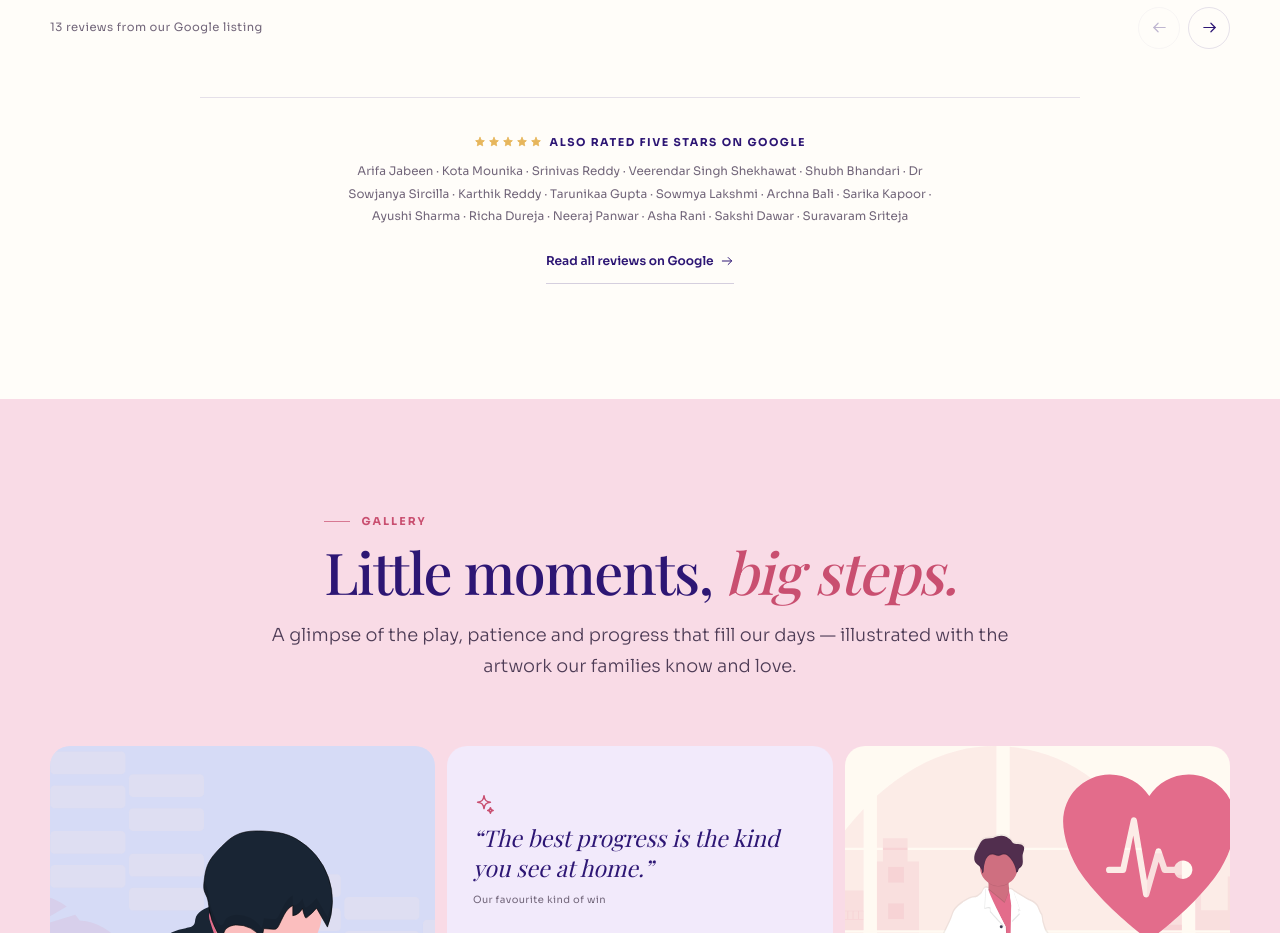
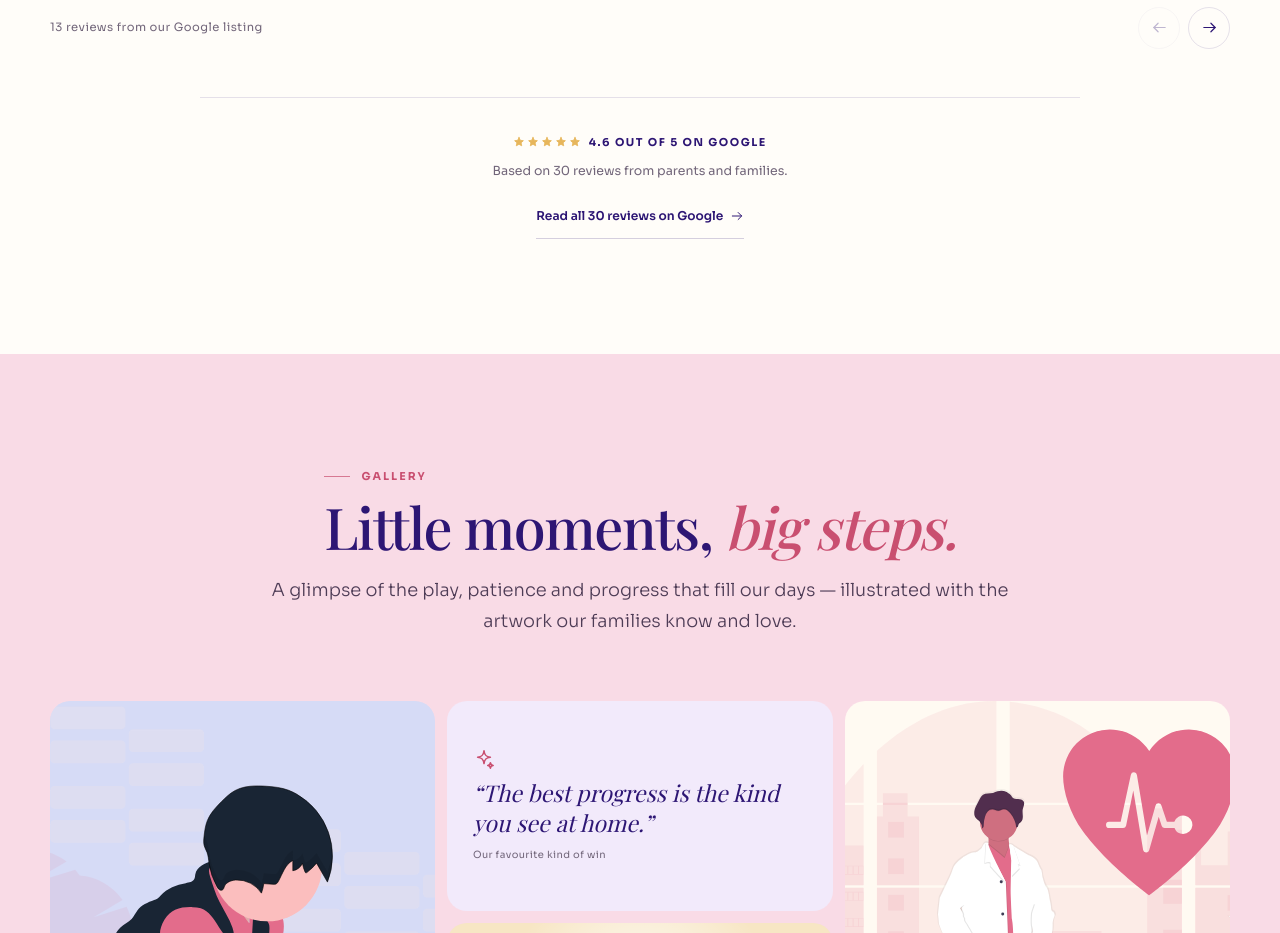
Before and after one commit to atchyutn/healandheed, an Astro site: page / in a window 1280 px wide. Shown: the part 10700-11633 px from the top of the page. Built offline with nearby package versions, Linux system fonts and the light colour scheme; Astro itself is replaced by a stand-in of ours.

Commit message:
content: show verified Google rating instead of unverified names
The names line asserted that all 17 rating-only reviewers gave five
stars, but the listing has 26 five-star, 1 four-star and 3 one-star
reviews, so at least two listed names were one-star reviewers and one
was four-star. Replace the line with the verifiable aggregate
(4.6 out of 5, 30 reviews) and keep the link to the full listing.

```diff
--- a/src/data/content.ts
+++ b/src/data/content.ts
@@ -91,25 +91,10 @@ export const testimonials = [
   },
 ];
 
-export const ratingOnlyReviews = [
-  'Arifa Jabeen',
-  'Kota Mounika',
-  'Srinivas Reddy',
-  'Veerendar Singh Shekhawat',
-  'Shubh Bhandari',
-  'Dr Sowjanya Sircilla',
-  'Karthik Reddy',
-  'Tarunikaa Gupta',
-  'Sowmya Lakshmi',
-  'Archna Bali',
-  'Sarika Kapoor',
-  'Ayushi Sharma',
-  'Richa Dureja',
-  'Neeraj Panwar',
-  'Asha Rani',
-  'Sakshi Dawar',
-  'Suravaram Sriteja',
-];
+export const googleReviewSummary = {
+  rating: '4.6',
+  count: 30,
+};
 
 export const values = [
   {
--- a/src/pages/index.astro
+++ b/src/pages/index.astro
@@ -12,7 +12,7 @@ import TestimonialSlider from '../components/TestimonialSlider.astro';
 import WaveDivider from '../components/WaveDivider.astro';
 import { images } from '../lib/images';
 import { services, careFormats } from '../data/services';
-import { approach, ratingOnlyReviews, values, team } from '../data/content';
+import { approach, googleReviewSummary, values, team } from '../data/content';
 import { homeFaqs } from '../data/faqs';
 import { site, trustPoints } from '../data/site';
 
@@ -705,10 +705,10 @@ const pageSchema = {
               <Icon name="star" size={12} />
             ))}
           </span>
-          Also rated five stars on Google
+          {googleReviewSummary.rating} out of 5 on Google
         </p>
-        <p class="testimonials__more-names">
-          {ratingOnlyReviews.slice(0, -1).join(' · ')} · {ratingOnlyReviews.at(-1)}
+        <p class="testimonials__more-meta">
+          Based on {googleReviewSummary.count} reviews from parents and families.
         </p>
         <a
           class="testimonials__more-link"
@@ -716,7 +716,7 @@ const pageSchema = {
           target="_blank"
           rel="noopener noreferrer"
         >
-          Read all reviews on Google
+          Read all {googleReviewSummary.count} reviews on Google
           <Icon name="arrow" size={14} />
         </a>
       </div>
@@ -2221,11 +2221,10 @@ const pageSchema = {
 .testimonials__more-stars :global(svg) {
     fill: currentColor;
   }
-.testimonials__more-names {
-    max-width: 68ch;
+.testimonials__more-meta {
     color: var(--muted);
-    font-size: 0.74rem;
-    line-height: 1.9;
+    font-size: 0.78rem;
+    line-height: 1.8;
   }
 .testimonials__more-link {
     display: inline-flex;
```
